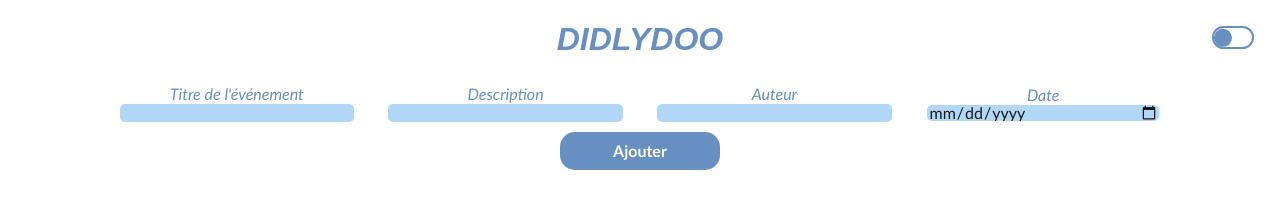
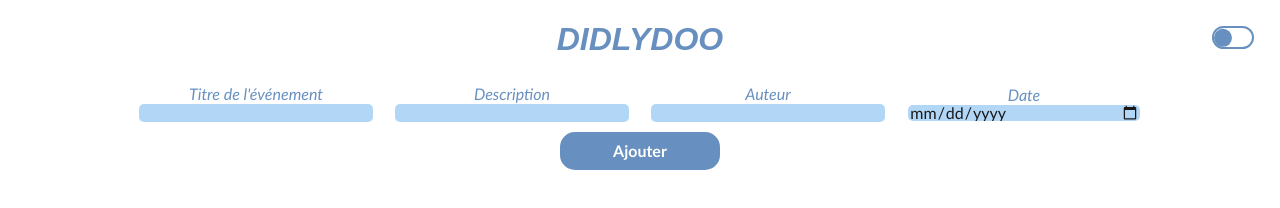
Before and after one commit to Hugo-Goorickx/ToDo, a plain HTML site: page index.html in a window 1280 px wide. Drawn offline with Linux system fonts and the light colour scheme; no server answers; a web font is replaced by a local one.

Commit message:
correction du bug

```diff
--- a/styles/style.scss
+++ b/styles/style.scss
@@ -89,13 +89,9 @@ body
                 flex-direction: row;
                 flex-wrap: wrap;
                 flex-grow: 1;
-                margin-left: 8vw;
-                margin-right: 8vw;
                 .test
                 {
                     width: 20vw;
-                    margin-left: 0.5vw;
-                    margin-right: 0.5vw;
                 }
             }
 
```
Also changed, not shown: styles/style.css.
